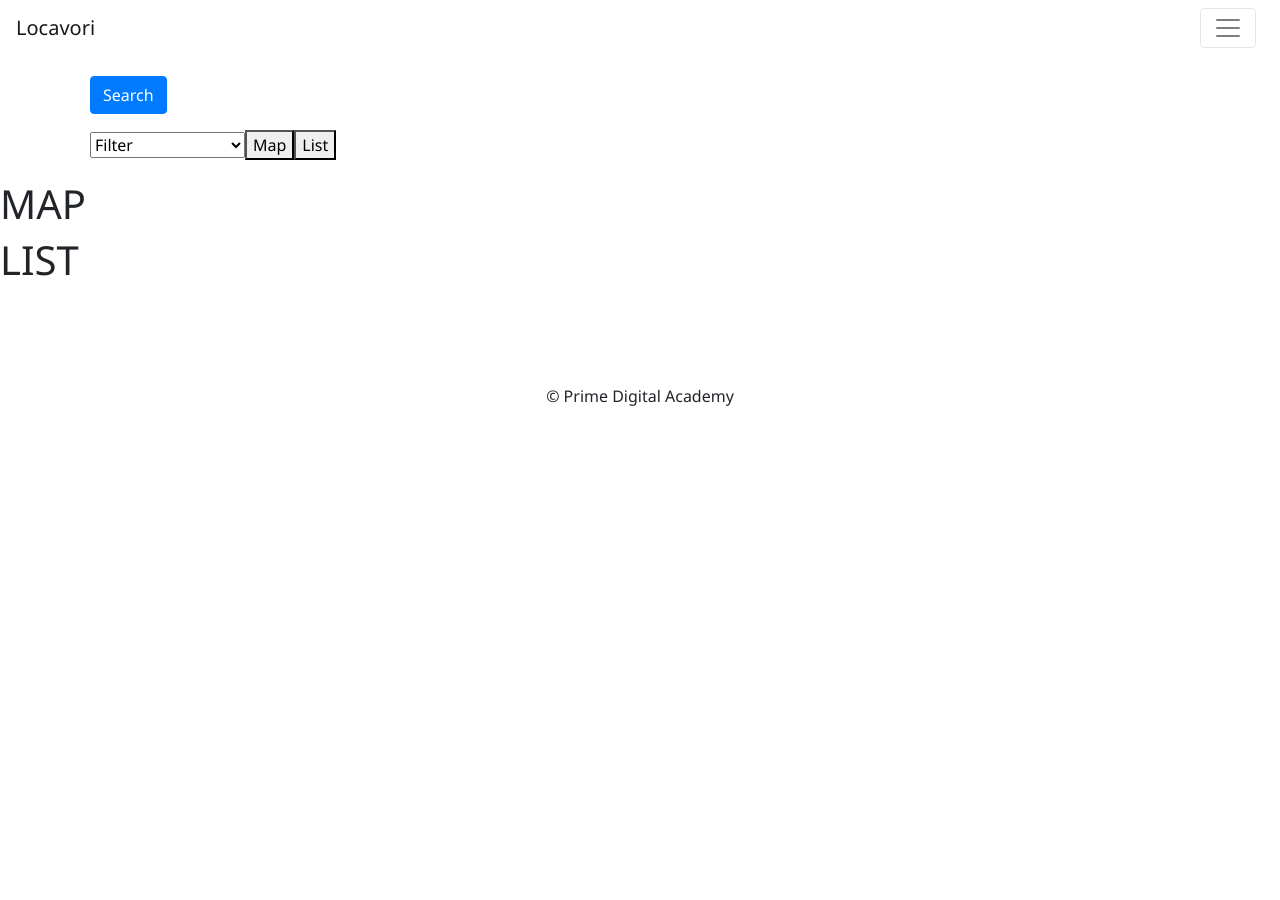
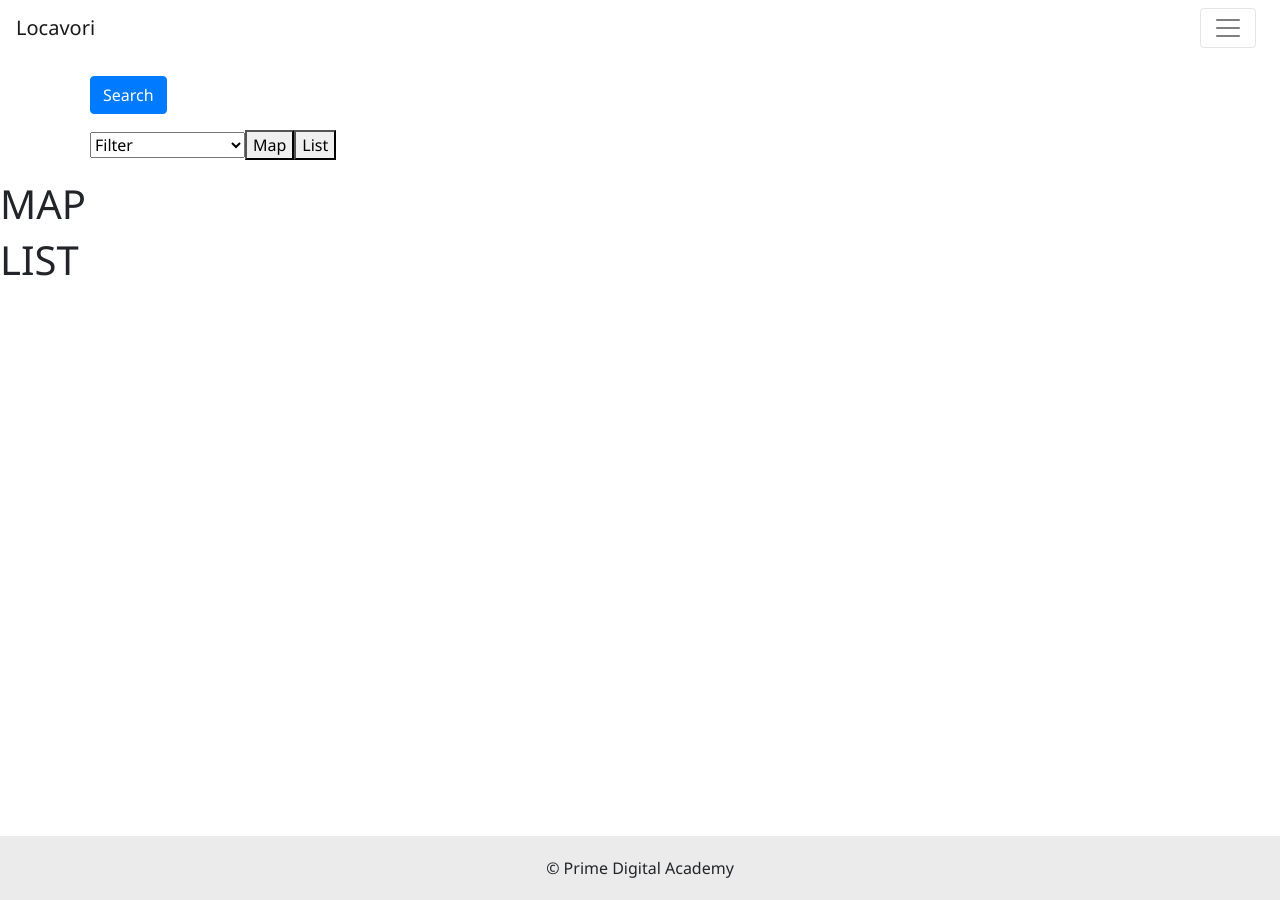
Before and after one commit to stavkidron-coder/locavori, a React app: page /#/home in a window 1280 px wide. Before the commit the page ends 800 px from the top, so only its background shows below. Built offline with nearby package versions, Linux system fonts and the light colour scheme; no server answers.

Commit message:
added min-height to home page

```diff
--- a/src/components/Footer/Footer.css
+++ b/src/components/Footer/Footer.css
@@ -1,5 +1,5 @@
 footer {
-  margin-top: 80px;
   padding: 20px;
   text-align: center;
+  background-color: rgb(235, 235, 235);
 }
--- a/src/components/HomePage/HomePage.css
+++ b/src/components/HomePage/HomePage.css
@@ -78,3 +78,7 @@ Grid
   flex-basis: 100%;
   max-width: 100%;
 }
+
+.homePageBody {
+  min-height: 780px;
+}
--- a/src/components/HomePage/HomePage.js
+++ b/src/components/HomePage/HomePage.js
@@ -20,7 +20,7 @@ class HomePage extends Component {
 
   render() {
     return (
-      <div>
+      <div className="homePageBody">
         <Container>
 
           {/* <SearchBar/> */}
```
